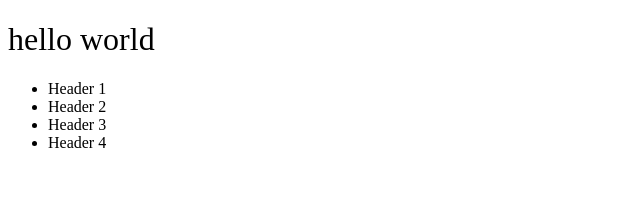
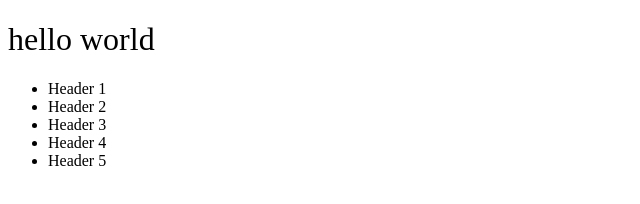
Before and after one commit to shadowmason/10-22-2016, a plain HTML site: page index.html in a window 1280 px wide. Shown: the full height of the page, 0-640 px from the left. Drawn offline with Linux system fonts and the light colour scheme.

Commit message:
another change

```diff
--- a/index.html
+++ b/index.html
@@ -16,6 +16,7 @@
 	<li>Header 2</li>
 	<li>Header 3</li>
 	<li>Header 4</li>
+   <li>Header 5</li>
 </ul>
 </body>
 </html>
```
